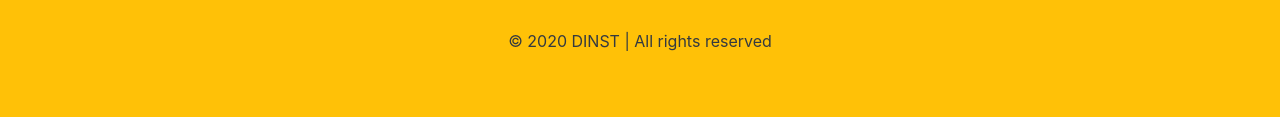
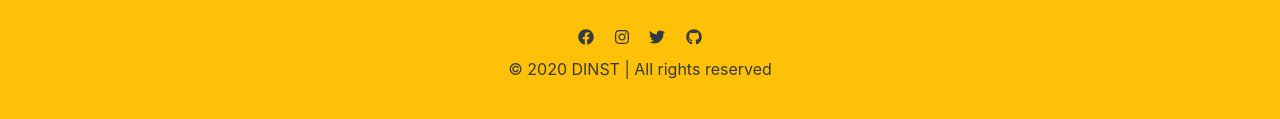
Before and after one commit to DinishibaS/inidinad, a plain HTML site: page index.html in a window 1280 px wide. Shown: the part 4185-4304 px from the top of the page. Drawn offline with nearby package versions, Linux system fonts and the light colour scheme.

Commit message:
Update index.html

```diff
--- a/index.html
+++ b/index.html
@@ -698,6 +698,10 @@
       </div>
 
       <div class="py-3 text-center">
+        <i class="fab fa-facebook mr-3 mb-2 social-media"></i>
+        <i class="fab fa-instagram mr-3 mb-2 social-media"></i>
+        <i class="fab fa-twitter mr-3 mb-2 social-media"></i>
+        <i class="fab fa-github mb-2 social-media"></i><br />
         &copy; 2020 DINST | All rights reserved
       </div>
     </footer>
```
